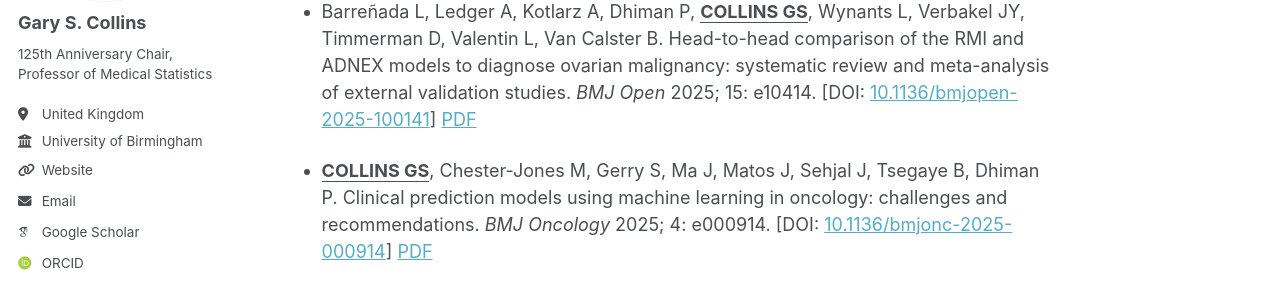
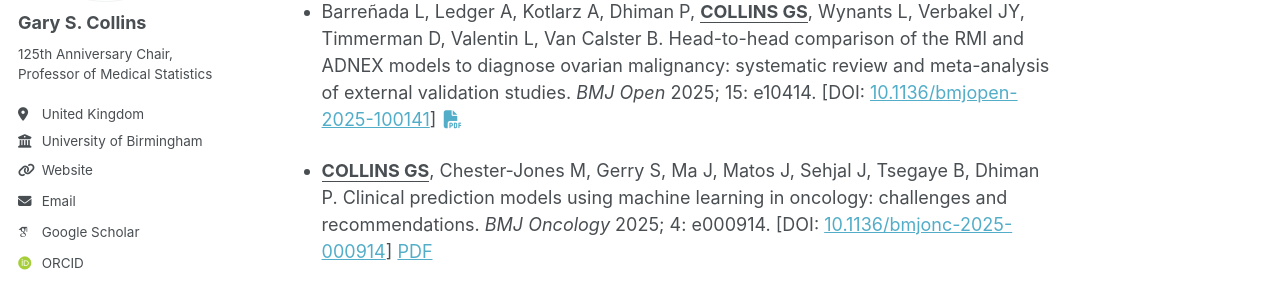
Before and after one commit to gscollins1973/gscollins1973.github.io, a Jekyll site: the page built from _pages/publications.html, in a window 1280 px wide and 900 px high. Shown: the part 272-559 px from the top of the window. Built offline with Jekyll 4.4.1, drawn with Linux system fonts in a browser that asks for light colours; some web fonts are replaced; a script that is not in the unit is left out.

Commit message:
Update publications.html

```diff
--- a/_pages/publications.html
+++ b/_pages/publications.html
@@ -9,7 +9,7 @@ See my <a href="https://scholar.google.co.uk/citations?hl=en&tzom=-60&user=cVKF8
 <h2 class="anchored" data-anchor-id=“2025”>2025</h2>
 <ul>
 
-<li><p>Barreñada L, Ledger A, Kotlarz A, Dhiman P, <strong><u>COLLINS GS</strong></u>, Wynants L, Verbakel JY, Timmerman D, Valentin L, Van Calster B. Head-to-head comparison of the RMI and ADNEX models to diagnose ovarian malignancy: systematic review and meta-analysis of external validation studies. <i>BMJ Open</i> 2025; 15: e10414. [DOI: <a href="https://bmjopen.bmj.com/content/15/10/e104141">10.1136/bmjopen-2025-100141</a>] <a href="https://bmjopen.bmj.com/content/bmjopen/15/10/e104141.full.pdf">PDF</a></p></li>
+<li><p>Barreñada L, Ledger A, Kotlarz A, Dhiman P, <strong><u>COLLINS GS</strong></u>, Wynants L, Verbakel JY, Timmerman D, Valentin L, Van Calster B. Head-to-head comparison of the RMI and ADNEX models to diagnose ovarian malignancy: systematic review and meta-analysis of external validation studies. <i>BMJ Open</i> 2025; 15: e10414. [DOI: <a href="https://bmjopen.bmj.com/content/15/10/e104141">10.1136/bmjopen-2025-100141</a>] <a href="https://bmjopen.bmj.com/content/bmjopen/15/10/e104141.full.pdf"><i class="fas fa-fw fa-file-pdf zoom" aria-hidden="true"></i></a></p></li>
 <li><p><strong><u>COLLINS GS</strong></u>, Chester-Jones M, Gerry S, Ma J, Matos J, Sehjal J, Tsegaye B, Dhiman P. Clinical prediction models using machine learning in oncology: challenges and recommendations. <i>BMJ Oncology</i> 2025; 4: e000914. [DOI: <a href="https://bmjoncology.bmj.com/content/4/1/e000914">10.1136/bmjonc-2025-000914</a>] <a href="https://bmjoncology.bmj.com/content/bmjonc/4/1/e000914.full.pdf">PDF</a> </p></li>
 <li><p>Pineda-Moncusi M, Allery F, Abbasizanjani H, Powell D, Prats-Uribe A, Thygesen JH, Wood A, Tomlinson C, Banerjee A, Akbari A, Delmestri A, Coates L, Denaxas S, Khunti K, <strong><u>COLLINS GS</strong></u>, Prieto-Alhambra D, Khalid S, on behalf of the CVD-COVID-UK/COVID IMPACT Consortium. Ethnic disparities in COVID-19 mortality and cardiovascular disease in England and Wales between 2020-2022. <i>Nature Communications</i> 2025; 16: 6059. [DOI: <a href="https://www.nature.com/articles/s41467-025-59951-4">10.1038/s41467-025-59951-4</a>] <a href="https://www.nature.com/articles/s41467-025-59951-4.pdf">PDF</a> </p></li>
 <li><p>Zhang X, Ferry J, Hewson DW, <strong><u>COLLINS GS</strong></u>, Wiles MD, Zhao Y, Martindale APL, Tomaschek M, Bowness JS, GRAITE-USRA Working Group. Guidance for reporting artificial intelligence technology evaluations in ultrasound scanning for regional anaesthesia (GRAITE-USRA): an international multidisciplinary consensus reporting framework. <i>Anaesthesia</i> 2025 [DOI: <a href="https://associationofanaesthetists-publications.onlinelibrary.wiley.com/doi/full/10.1111/anae.16733">10.1111/anae.16733</a>] <a href="https://associationofanaesthetists-publications.onlinelibrary.wiley.com/doi/epdf/10.1111/anae.16733">PDF</a> </p></li>
```
